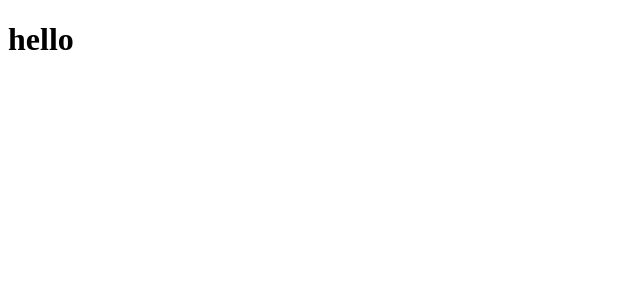
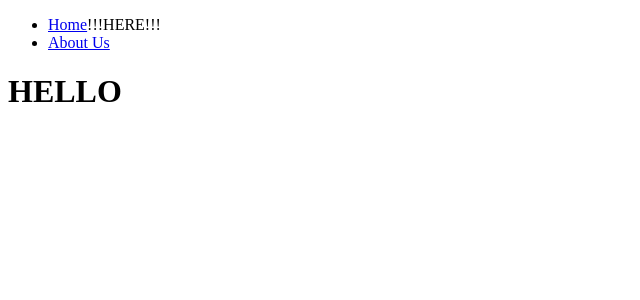
Before and after one commit to tnemnorivnelee/learn-nextjs14, a Next.js app: page / in a window 1280 px wide. Shown: the top 300 px of the page, without its empty margins (0-640 px from the left). Built offline with nearby package versions, Linux system fonts and the light colour scheme.

Commit message:
feat: not found routes

```diff
--- a/app/about-us/page.tsx
+++ b/app/about-us/page.tsx
@@ -1,6 +1,9 @@
+import Navigation from '../../components/navigation';
+
 export default function AboutUs() {
   return (
     <>
+      <Navigation />
       <h1>ABOUTUS</h1>
     </>
   );
--- a/app/page.tsx
+++ b/app/page.tsx
@@ -1,7 +1,10 @@
+import Navigation from './../components/navigation';
+
 export default function Tomato() {
   return (
     <>
-      <h1>hello</h1>
+      <Navigation />
+      <h1>HELLO</h1>
     </>
   );
 }
--- /dev/null
+++ b/components/navigation.tsx
@@ -0,0 +1,23 @@
+'use client';
+
+import Link from 'next/link';
+import { usePathname } from 'next/navigation';
+
+export default function Navigation() {
+  const path = usePathname();
+
+  return (
+    <nav>
+      <ul>
+        <li>
+          <Link href='/'>Home</Link>
+          {path === '/' ? '!!!HERE!!!' : ''}
+        </li>
+        <li>
+          <Link href='/about-us'>About Us</Link>
+          {path === '/about-us' ? '!!!HERE!!!' : ''}
+        </li>
+      </ul>
+    </nav>
+  );
+}
```
Also changed, not shown: app/about-us/company/page.tsx (deleted, +0 -7 lines), app/about-us/company/sales/page.tsx (deleted, +0 -7 lines), app/not-found.tsx (added, +7 -0 lines).
